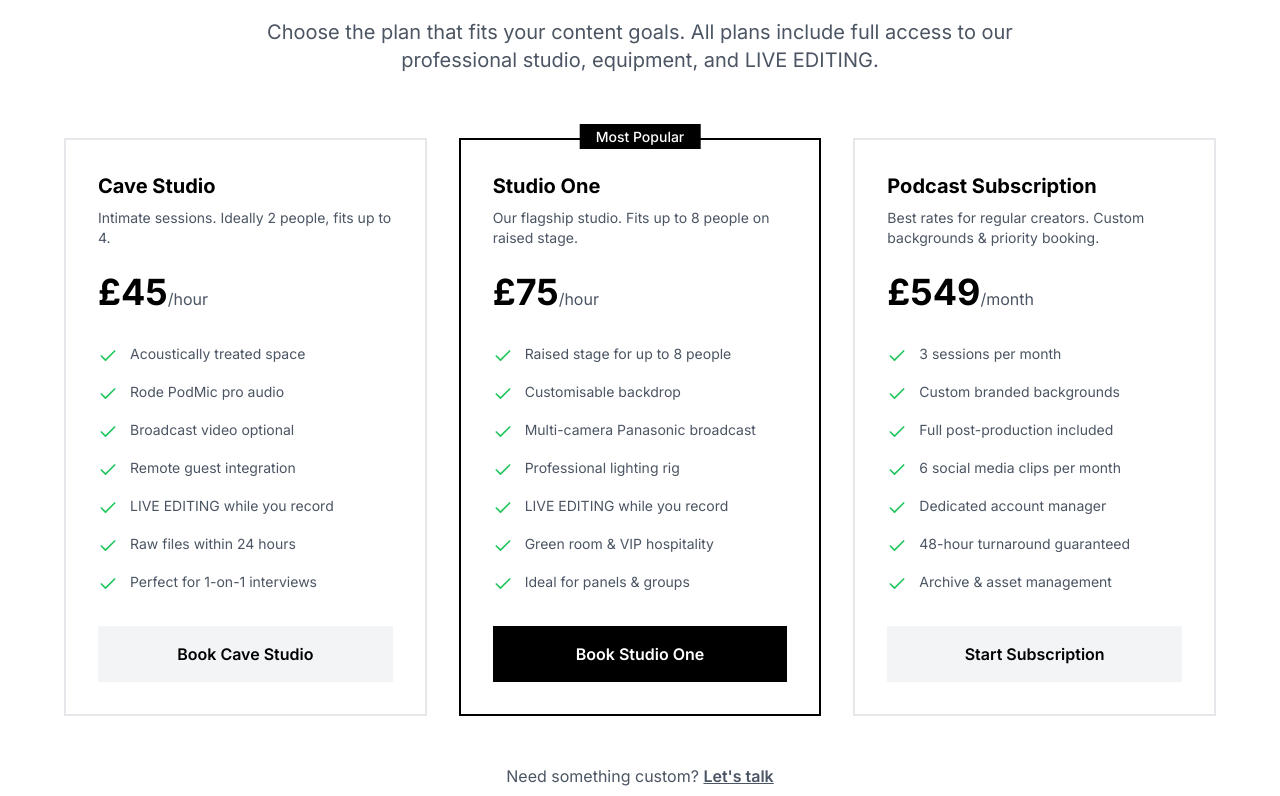
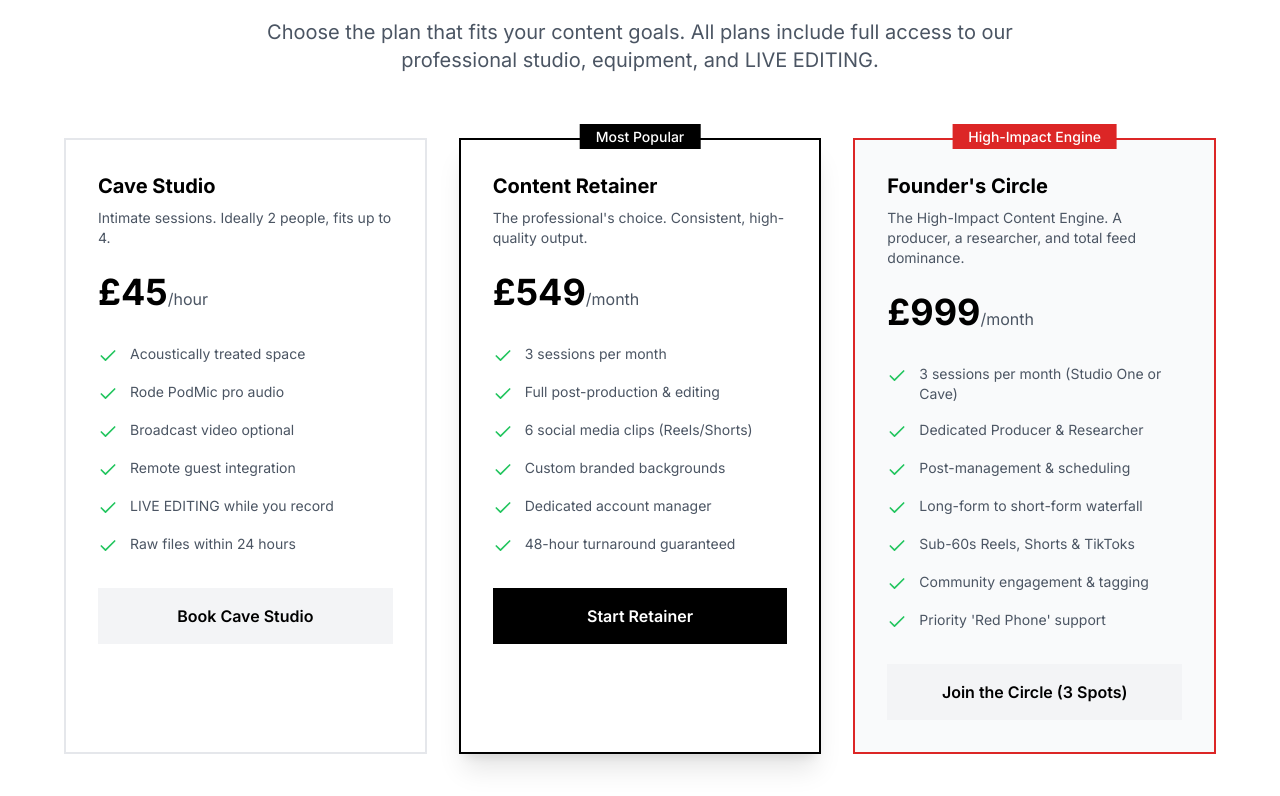
Before and after one commit to TA-OG/streamtoday, a Next.js app: page / in a window 1280 px wide. Shown: the part 4384-5180 px from the top of the page. Built offline with nearby package versions, Linux system fonts and the light colour scheme; no server answers.

Commit message:
Add Founder's Circle tier with Decoy Psychology

```diff
--- a/src/components/sections/Pricing.tsx
+++ b/src/components/sections/Pricing.tsx
@@ -15,47 +15,46 @@ const plans = [
       "Remote guest integration",
       "LIVE EDITING while you record",
       "Raw files within 24 hours",
-      "Perfect for 1-on-1 interviews",
     ],
     cta: "Book Cave Studio",
     href: "https://streamtoday.as.me/",
     popular: false,
   },
   {
-    name: "Studio One",
-    price: "75",
-    period: "/hour",
-    description: "Our flagship studio. Fits up to 8 people on raised stage.",
+    name: "Content Retainer",
+    price: "549",
+    period: "/month",
+    description: "The professional's choice. Consistent, high-quality output.",
     features: [
-      "Raised stage for up to 8 people",
-      "Customisable backdrop",
-      "Multi-camera Panasonic broadcast",
-      "Professional lighting rig",
-      "LIVE EDITING while you record",
-      "Green room & VIP hospitality",
-      "Ideal for panels & groups",
+      "3 sessions per month",
+      "Full post-production & editing",
+      "6 social media clips (Reels/Shorts)",
+      "Custom branded backgrounds",
+      "Dedicated account manager",
+      "48-hour turnaround guaranteed",
     ],
-    cta: "Book Studio One",
+    cta: "Start Retainer",
     href: "https://streamtoday.as.me/",
     popular: true,
   },
   {
-    name: "Podcast Subscription",
-    price: "549",
+    name: "Founder's Circle",
+    price: "999",
     period: "/month",
-    description: "Best rates for regular creators. Custom backgrounds & priority booking.",
+    description: "The High-Impact Content Engine. A producer, a researcher, and total feed dominance.",
     features: [
-      "3 sessions per month",
-      "Custom branded backgrounds",
-      "Full post-production included",
-      "6 social media clips per month",
-      "Dedicated account manager",
-      "48-hour turnaround guaranteed",
-      "Archive & asset management",
+      "3 sessions per month (Studio One or Cave)",
+      "Dedicated Producer & Researcher",
+      "Post-management & scheduling",
+      "Long-form to short-form waterfall",
+      "Sub-60s Reels, Shorts & TikToks",
+      "Community engagement & tagging",
+      "Priority 'Red Phone' support",
     ],
-    cta: "Start Subscription",
+    cta: "Join the Circle (3 Spots)",
     href: "https://streamtoday.as.me/",
     popular: false,
+    highlight: true,
   },
 ];
 
@@ -79,7 +78,9 @@ export function Pricing() {
               key={plan.name}
               className={`relative p-8 border-2 ${
                 plan.popular
-                  ? "border-black"
+                  ? "border-black shadow-xl"
+                  : plan.highlight
+                  ? "border-red-600 bg-gray-50"
                   : "border-gray-200"
               }`}
             >
@@ -87,6 +88,13 @@ export function Pricing() {
                 <div className="absolute -top-4 left-1/2 -translate-x-1/2">
                   <span className="bg-black text-white px-4 py-1 text-sm font-medium">
                     Most Popular
+                  </span>
+                </div>
+              )}
+              {plan.highlight && (
+                <div className="absolute -top-4 left-1/2 -translate-x-1/2">
+                  <span className="bg-red-600 text-white px-4 py-1 text-sm font-medium">
+                    High-Impact Engine
                   </span>
                 </div>
               )}
```
